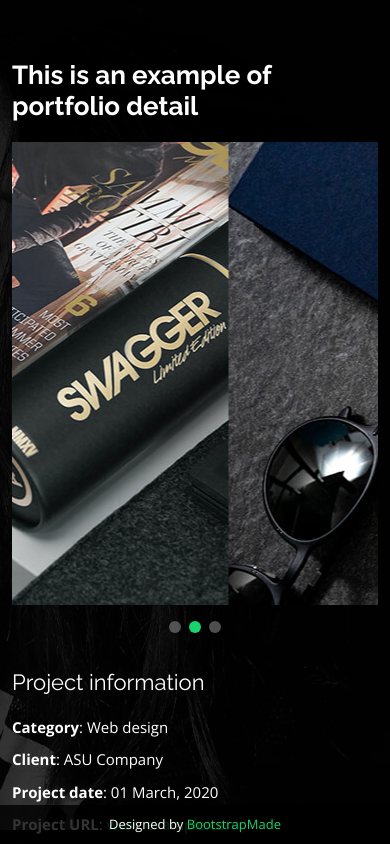
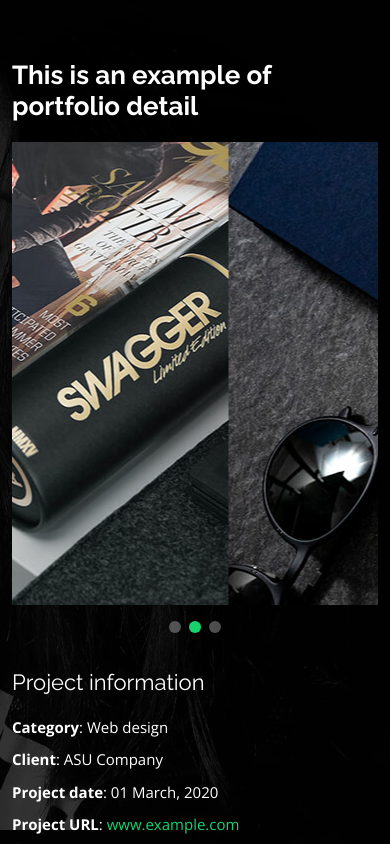
Before and after one commit to boonhapus/boonhapus, a plain HTML site: page portfolio-details.html in a window 390 px wide. Drawn offline with nearby package versions, Linux system fonts and the light colour scheme.

Commit message:
remove untracked content

```diff
--- a/assets/css/style.css
+++ b/assets/css/style.css
@@ -1,10 +1,3 @@
-/**
-* Template Name: Personal - v4.3.0
-* Template URL: https://bootstrapmade.com/personal-free-resume-bootstrap-template/
-* Author: BootstrapMade.com
-* License: https://bootstrapmade.com/license/
-*/
-
 /*--------------------------------------------------------------
 # General
 --------------------------------------------------------------*/
@@ -1131,35 +1124,3 @@ section .container {
     transform: rotate(360deg);
   }
 }
-
-/*--------------------------------------------------------------
-# Credits
---------------------------------------------------------------*/
-.credits {
-  position: fixed;
-  right: 0;
-  left: 0;
-  bottom: 0;
-  padding: 15px;
-  text-align: right;
-  font-size: 13px;
-  color: #fff;
-  z-index: 999999;
-}
-
-@media (max-width: 992px) {
-  .credits {
-    text-align: center;
-    padding: 10px;
-    background: rgba(0, 0, 0, 0.8);
-  }
-}
-
-.credits a {
-  color: #18d26e;
-  transition: 0.3s;
-}
-
-.credits a:hover {
-  color: #fff;
-}
--- a/portfolio-details.html
+++ b/portfolio-details.html
@@ -10,8 +10,8 @@
   <meta content="" name="keywords">
 
   <!-- Favicons -->
-  <link href="assets/img/favicon.png" rel="icon">
-  <link href="assets/img/apple-touch-icon.png" rel="apple-touch-icon">
+  <link href="assets/img/favicon.ico" rel="icon">
+  <!-- <link href="assets/img/apple-touch-icon.png" rel="apple-touch-icon"> -->
 
   <!-- Google Fonts -->
   <link href="https://fonts.googleapis.com/css?family=Open+Sans:300,300i,400,400i,600,600i,700,700i|Raleway:300,300i,400,400i,500,500i,600,600i,700,700i|Poppins:300,300i,400,400i,500,500i,600,600i,700,700i" rel="stylesheet">
@@ -90,14 +90,6 @@
 
   </main><!-- End #main -->
 
-  <div class="credits">
-    <!-- All the links in the footer should remain intact. -->
-    <!-- You can delete the links only if you purchased the pro version. -->
-    <!-- Licensing information: https://bootstrapmade.com/license/ -->
-    <!-- Purchase the pro version with working PHP/AJAX contact form: https://bootstrapmade.com/personal-free-resume-bootstrap-template/ -->
-    Designed by <a href="https://bootstrapmade.com/">BootstrapMade</a>
-  </div>
-
   <!-- Vendor JS Files -->
   <script src="assets/vendor/bootstrap/js/bootstrap.bundle.min.js"></script>
   <script src="assets/vendor/glightbox/js/glightbox.min.js"></script>
```
Also changed, not shown: index.html (+19 -33 lines), Readme.txt (deleted), changelog.txt (deleted).
